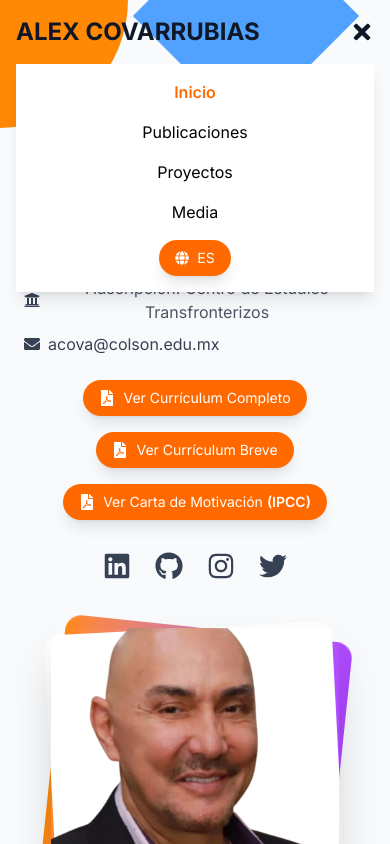
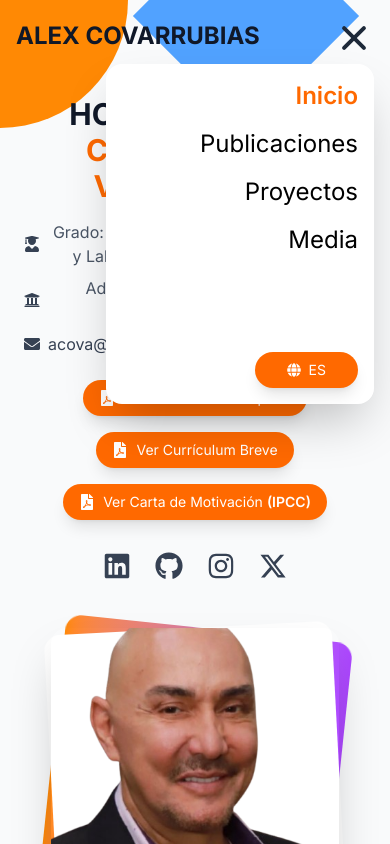
Before and after one commit to Loncitooo/react-site-alex, a React (Vite) app: page / in a window 390 px wide. Both pictures are taken after a click on the button "Toggle menu". Shown: the top 844 px of the page. Built offline with nearby package versions, Linux system fonts and the light colour scheme.

Commit message:
Add responsive navbar enhancements, import custom fonts, and implement brief section in Home view

```diff
--- a/package.json
+++ b/package.json
@@ -4,7 +4,7 @@
   "version": "0.0.0",
   "type": "module",
   "scripts": {
-    "dev": "vite",
+    "dev": "vite --host",
     "build": "vite build",
     "lint": "eslint .",
     "preview": "vite preview"
--- a/src/index.css
+++ b/src/index.css
@@ -1,3 +1,5 @@
+@import url('https://fonts.googleapis.com/css2?family=Montserrat:wght@100;300;400;500;700;900&display=swap');
+@import url('https://fonts.googleapis.com/css2?family=Roboto:wght@100;300;400;500;700;900&display=swap');
 @import "tailwindcss";
 
 :root {
@@ -10,7 +12,16 @@
   text-rendering: optimizeLegibility;
   -webkit-font-smoothing: antialiased;
   -moz-osx-font-smoothing: grayscale;
+
+
+
 }
+
+@theme inline {
+  --font-montserrat: "Montserrat", sans-serif;
+  --font-roboto: "Roboto", sans-serif;
+}
+
 
 body {
   margin: 0;
--- a/src/layouts/MainLayout.jsx
+++ b/src/layouts/MainLayout.jsx
@@ -4,7 +4,7 @@ import Navbar from "./partials/Navbar";
 
 function MainLayout() {
   return (
-    <div className="flex min-h-screen flex-col">
+    <div>
       <Navbar />
       <main className="flex-1">
         <Outlet />
--- a/src/layouts/partials/Navbar.jsx
+++ b/src/layouts/partials/Navbar.jsx
@@ -1,7 +1,7 @@
 import React, { useState } from "react";
 import { useTranslation } from "react-i18next"; // Importar useTranslation
 import NavbarLink from "../../components/NavbarLink";
-import { FaBars, FaTimes, FaGlobe } from "react-icons/fa";
+import { FaGlobe } from "react-icons/fa";
 
 function Navbar() {
   const { t, i18n } = useTranslation(); // Obtener la función de traducción y i18n
@@ -46,17 +46,33 @@ function Navbar() {
         {/* Botón de menú móvil */}
         <button
           onClick={toggleMenu}
-          className="cursor-pointer text-2xl text-gray-900 focus:outline-none md:hidden"
+          className="relative flex h-10 w-10 cursor-pointer flex-col items-center justify-center space-y-1.5 focus:outline-none md:hidden"
           aria-label="Toggle menu"
         >
-          {isMenuOpen ? <FaTimes /> : <FaBars />}
+          {/* Contenedores que simulan hacer el icono de la hamburguesa */}
+          <div
+            className={`h-1 w-8 transform rounded-full bg-gray-800 transition-all duration-300 ${
+              isMenuOpen ? "translate-y-3 rotate-45" : ""
+            }`}
+          ></div>
+          <div
+            className={`h-1 w-8 transform rounded-full bg-gray-800 transition-all duration-300 ${
+              isMenuOpen ? "opacity-0" : ""
+            }`}
+          ></div>
+          <div
+            className={`h-1 w-8 transform rounded-full bg-gray-800 transition-all duration-300 ${
+              isMenuOpen ? "-translate-y-2 -rotate-45" : ""
+            }`}
+          ></div>
         </button>
       </div>
 
       {/* Menú móvil */}
       {isMenuOpen && (
-        <div className="bg-opacity-95 mt-4 bg-white py-4 shadow-lg md:hidden">
-          <nav className="flex flex-col items-center space-y-4">
+       <div className="w-full flex justify-end">
+        <div className="bg-opacity-95 p-4 mt-2 rounded-2xl w-3/4 bg-white shadow-2xl md:hidden">
+          <nav className="flex flex-col  items-end gap-4 text-2xl  ">
             <NavbarLink to="/" onClick={toggleMenu}>
               {t("home")}
             </NavbarLink>
@@ -73,7 +89,7 @@ function Navbar() {
             {/* Botón para cambiar idioma en menú móvil */}
             <button
               onClick={toggleLanguage}
-              className="flex transform items-center justify-center rounded-full bg-orange-500 px-4 py-2 text-sm text-white shadow-lg transition-all hover:scale-105 hover:bg-orange-600 hover:shadow-xl focus:ring-2 focus:ring-orange-500 focus:ring-offset-2 focus:outline-none"
+              className="flex mt-20 transform items-center justify-center rounded-full bg-orange-500 px-8 py-2 text-sm text-white shadow-lg transition-all hover:scale-105 hover:bg-orange-600 hover:shadow-xl focus:ring-2 focus:ring-orange-500 focus:ring-offset-2 focus:outline-none"
               aria-label="Change Language"
             >
               <FaGlobe className="mr-2" />
@@ -81,6 +97,7 @@ function Navbar() {
             </button>
           </nav>
         </div>
+        </div>
       )}
     </header>
   );
--- a/src/views/Home.jsx
+++ b/src/views/Home.jsx
@@ -1,11 +1,12 @@
 import React from "react";
+import {Brief} from "./home/brief-section";
 import { useTranslation } from "react-i18next"; // Importar useTranslation
 import profileImage from "/images/alex/alex_sonriendo.png";
+import { FaXTwitter } from "react-icons/fa6";
 import {
   FaLinkedin,
   FaGithub,
   FaInstagram,
-  FaTwitter,
   FaFilePdf,
   FaEnvelope,
   FaUserGraduate,
@@ -37,7 +38,7 @@ const HomeView = () => {
   };
 
   return (
-    <main className="relative flex min-h-screen items-center justify-center overflow-hidden bg-gray-50 p-6 pt-24 md:pt-16">
+    <main className="relative flex flex-col gap-4 min-h-screen items-center justify-center overflow-hidden bg-gray-50 p-6 pt-24 md:pt-16">
       {/* Figuras decorativas */}
       <div className="absolute inset-0 z-0 overflow-hidden">
         {/* Círculo grande */}
@@ -108,40 +109,40 @@ const HomeView = () => {
           {/* Redes sociales */}
           <div className="animate-fadeIn mt-8 flex justify-center gap-6 delay-500 md:justify-start">
             <a
-              href="https://www.linkedin.com/in/alex"
+              href="#"
               target="_blank"
               rel="noopener noreferrer"
-              className="transform text-gray-700 transition-colors hover:scale-110 hover:text-orange-500"
+              className="transform text-gray-700 transition-colors  duration-500 hover:text-orange-500"
               aria-label="LinkedIn"
             >
               <FaLinkedin size={28} />
             </a>
             <a
-              href="https://github.com/alex"
+              href="#"
               target="_blank"
               rel="noopener noreferrer"
-              className="transform text-gray-700 transition-colors hover:scale-110 hover:text-orange-500"
+              className="transform text-gray-700 duration-500 transition-colors  hover:text-orange-500"
               aria-label="GitHub"
             >
               <FaGithub size={28} />
             </a>
             <a
-              href="https://www.instagram.com/alex"
+              href="#"
               target="_blank"
               rel="noopener noreferrer"
-              className="transform text-gray-700 transition-colors hover:scale-110 hover:text-orange-500"
+              className="transform text-gray-700 transition-colors duration-500 hover:text-orange-500"
               aria-label="Instagram"
             >
               <FaInstagram size={28} />
             </a>
             <a
-              href="https://twitter.com/alex"
+              href="#"
               target="_blank"
               rel="noopener noreferrer"
-              className="transform text-gray-700 transition-colors hover:scale-110 hover:text-orange-500"
+              className="transform text-gray-700 transition-colors duration-500 hover:text-orange-500"
               aria-label="Twitter"
             >
-              <FaTwitter size={28} />
+              <FaXTwitter size={28} />
             </a>
           </div>
         </div>
@@ -164,6 +165,8 @@ const HomeView = () => {
           </div>
         </div>
       </section>
+            {/* Sección de resumen */}
+            <Brief/>
     </main>
   );
 };
--- /dev/null
+++ b/src/views/home/brief-section.tsx
@@ -0,0 +1,9 @@
+import React from "react";
+
+export const Brief = () => {
+  return (
+    <div>
+      <h1>Resumen</h1>
+    </div>
+  );
+};
```
